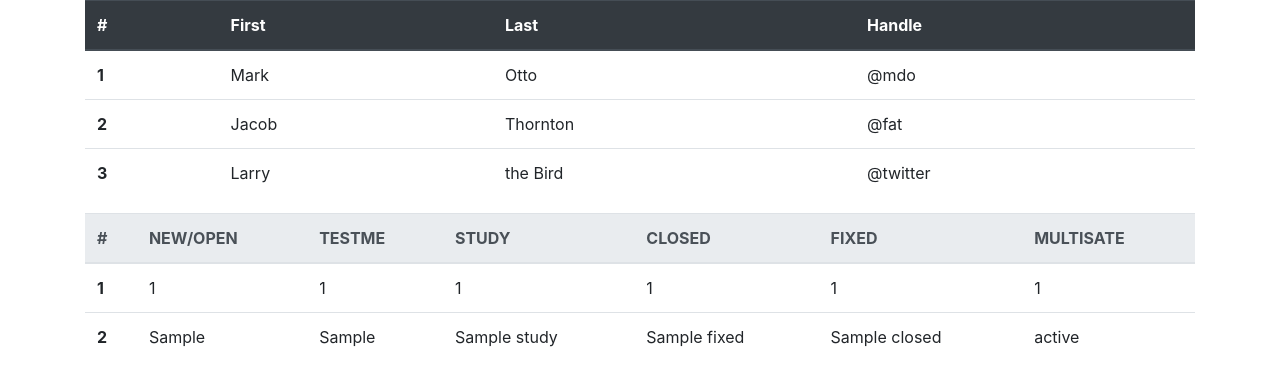
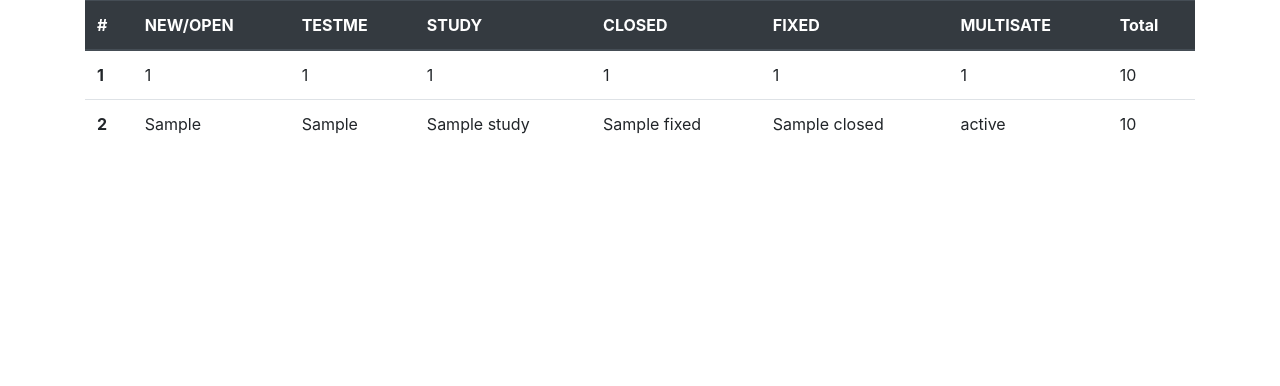
Before and after one commit to KhandakerZoadPial/Automation_Project, a Django app: template templates/burt/result.html in a window 1280 px wide. Shown: the part 56-442 px from the top of the page. Run offline with Django 4.2, Linux system fonts and the light colour scheme; tables that the repository leaves empty hold one stand-in row (values such as "Sample post"); the template is opened without the code that fills it: values that come from a table or form of the project are taken from there, most other values are stand-ins (such as "Sample title", 1, 10 or a date in 2020).

Commit message:
multistate and total added

```diff
--- a/burt/models.py
+++ b/burt/models.py
@@ -17,3 +17,5 @@ class HelperModel(models.Model):
     fixed = models.IntegerField(default=0)
     closed = models.IntegerField(default=0)
     multistate = models.IntegerField(default=0)
+
+    total = models.IntegerField(default=0)
--- a/templates/burt/burt2.html
+++ b/templates/burt/burt2.html
@@ -9,7 +9,7 @@ Burt Query
 <div class="container mt-4">
     <div class="card">
         <div class="card-body">
-            <form action="{% url 'burt__' %}" method="POST">
+            <form action="{% url 'burt__' 1 %}" method="POST">
                 {% csrf_token %}
                 <label>Please Enter Your OPEN/NEW Query</label>
                 <input type="text" name="open_new" class="form-control" id="">
@@ -25,6 +25,9 @@ Burt Query
                 <br>
                 <label>Please Enter Your CLOSED Query</label>
                 <input type="text" name="closed" class="form-control" id="">
+                <br>
+                <label>Please Enter Your MULTISTATE Query</label>
+                <input type="text" name="multistate" class="form-control" id="">
                 <button type="submit" class="btn btn-outline-warning mt-2" name="submit">Result</button>
             </form>
         </div>
--- a/templates/burt/result.html
+++ b/templates/burt/result.html
@@ -8,40 +8,8 @@ Result
 {% block body %}
 <div class="container">
 
-
     <table class="table">
         <thead class="thead-dark">
-            <tr>
-                <th scope="col">#</th>
-                <th scope="col">First</th>
-                <th scope="col">Last</th>
-                <th scope="col">Handle</th>
-            </tr>
-        </thead>
-        <tbody>
-            <tr>
-                <th scope="row">1</th>
-                <td>Mark</td>
-                <td>Otto</td>
-                <td>@mdo</td>
-            </tr>
-            <tr>
-                <th scope="row">2</th>
-                <td>Jacob</td>
-                <td>Thornton</td>
-                <td>@fat</td>
-            </tr>
-            <tr>
-                <th scope="row">3</th>
-                <td>Larry</td>
-                <td>the Bird</td>
-                <td>@twitter</td>
-            </tr>
-        </tbody>
-    </table>
-
-    <table class="table">
-        <thead class="thead-light">
             <tr>
                 <th scope="col">#</th>
                 <th scope="col">NEW/OPEN</th>
@@ -50,6 +18,7 @@ Result
                 <th scope="col">CLOSED</th>
                 <th scope="col">FIXED</th>
                 <th scope="col">MULTISATE</th>
+                <th scope="col">Total</th>
             </tr>
         </thead>
         <tbody>
@@ -61,6 +30,7 @@ Result
                 <td>{{dg2au.fixed}}</td>
                 <td>{{dg2au.closed}}</td>
                 <td>{{dg2au.multistate}}</td>
+                <td>{{dg2au.total}}</td>
             </tr>
             <tr>
                 <th scope="row">2</th>
@@ -70,6 +40,7 @@ Result
                 <td>{{fixed}}</td>
                 <td>{{closed}}</td>
                 <td>{{multistate}}</td>
+                <td>{{total}}</td>
             </tr>
         </tbody>
     </table>
--- a/templates/burt/save_or_submit.html
+++ b/templates/burt/save_or_submit.html
@@ -25,6 +25,9 @@ Burt Query
                 <br>
                 <label>Please Enter Your CLOSED Query</label>
                 <input type="text" name="closed" class="form-control" id="">
+                <br>
+                <label>Please Enter Your MULTISTATE Query</label>
+                <input type="text" name="multistate" class="form-control" id="">
                 <button type="submit" class="btn btn-outline-warning mt-2" name="submit">Submit</button>
                 <button type="submit" class="btn btn-outline-success mt-2" name="save">Save</button>
             </form>
```
Also changed, not shown: burt/views.py (+15 -3 lines), burt/migrations/0003_helpermodel_total.py (added), db.sqlite3.
